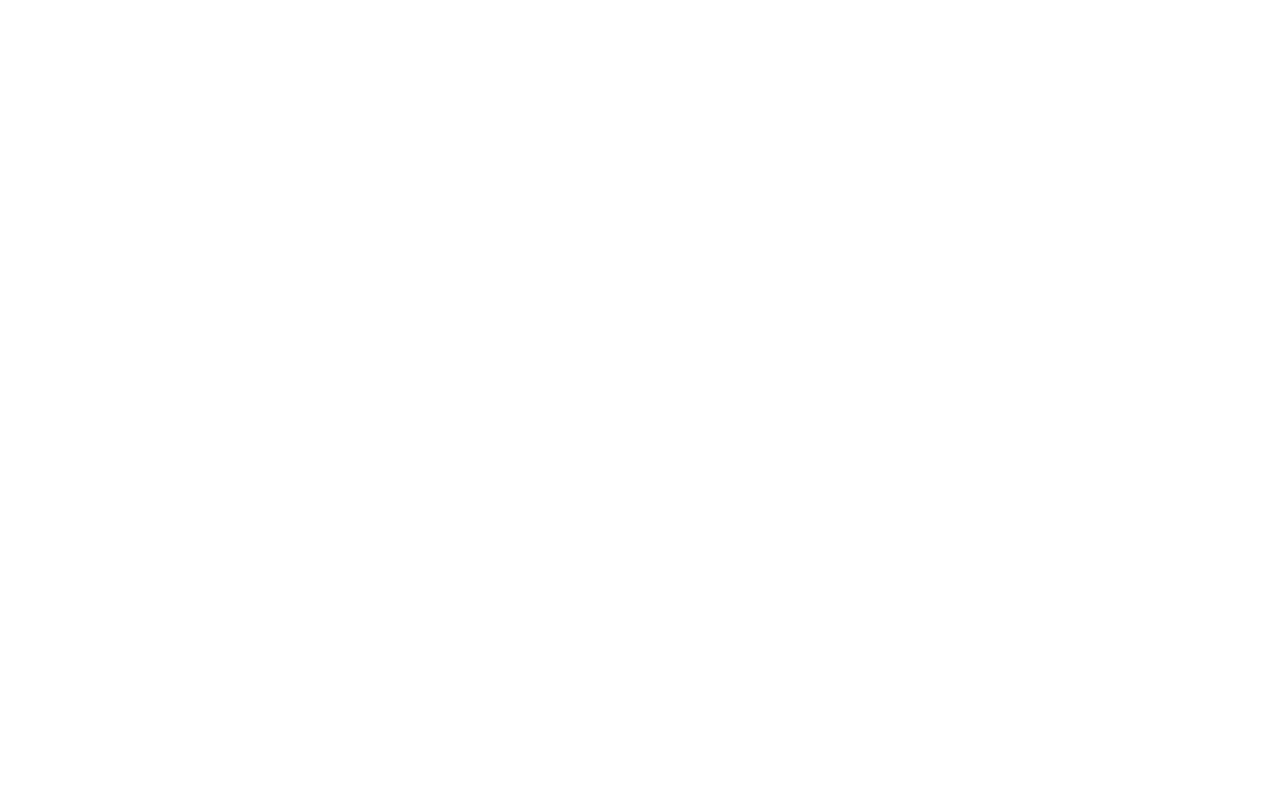
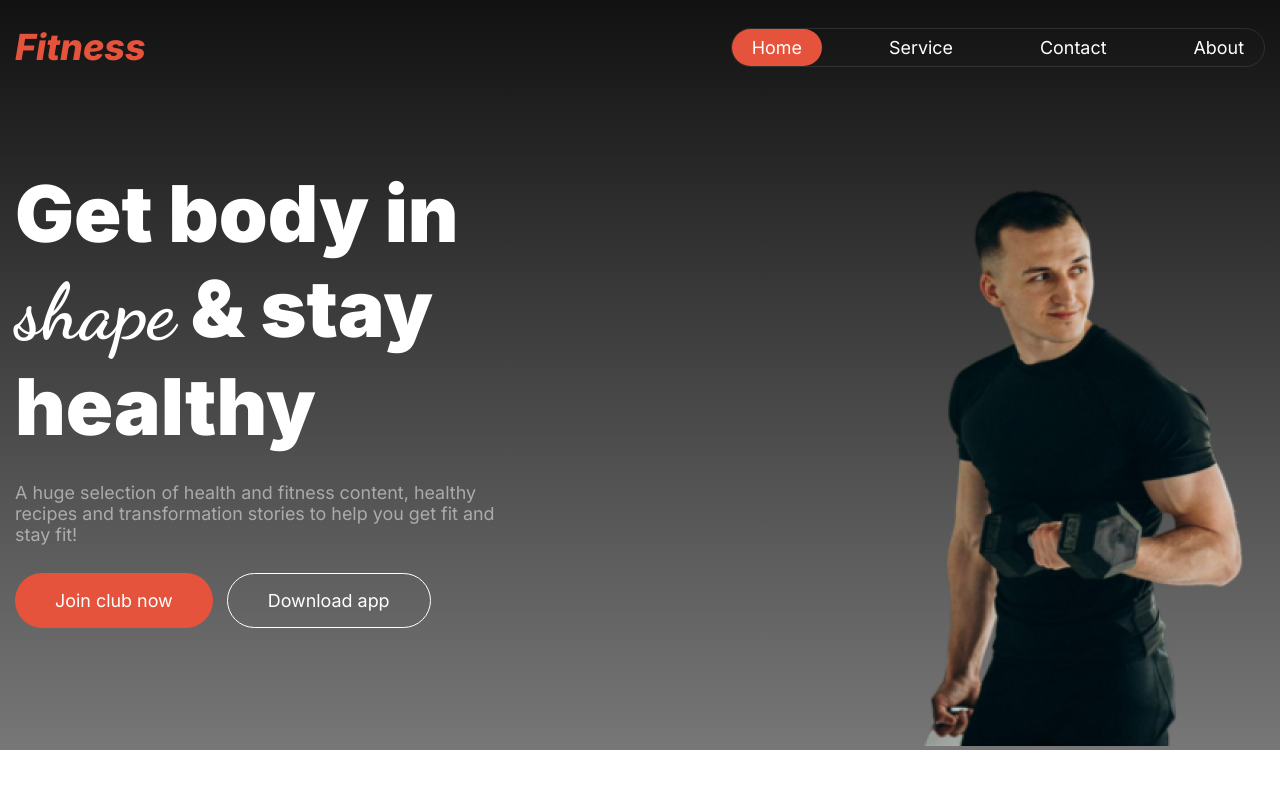
Before and after one commit to anikshajol/versatile-ui, a plain HTML site: page index.html in a window 1280 px wide. Drawn offline with Linux system fonts and the light colour scheme.

Commit message:
header section complete

```diff
--- a/index.html
+++ b/index.html
@@ -4,6 +4,51 @@
     <meta charset="UTF-8" />
     <meta name="viewport" content="width=device-width, initial-scale=1.0" />
     <title>Document</title>
+    <link rel="stylesheet" href="./styles/style.css" />
   </head>
-  <body></body>
+  <body>
+    <!-- header section start -->
+    <header id="header" class="">
+      <nav class="nav d-flex">
+        <h2 class="brand-logo"><i>Fitness</i></h2>
+
+        <ul class="d-flex">
+          <li><a class="nav-btn" href="#">Home</a></li>
+          <li><a href="#">Service</a></li>
+          <li><a href="#">Contact</a></li>
+          <li><a href="#">About</a></li>
+        </ul>
+      </nav>
+
+      <!-- banner section -->
+      <section class="d-flex banner-container">
+        <div class="banner-content">
+          <h1 class="">
+            Get body in <span class="special">shape</span> & stay healthy
+          </h1>
+          <p class="description">
+            A huge selection of health and fitness content, healthy recipes and
+            transformation stories to help you get fit and stay fit!
+          </p>
+          <div class="banner-btn-container">
+            <button class="primary-btn">Join club now</button>
+            <button class="secondary-btn">Download app</button>
+          </div>
+        </div>
+
+        <div class="banner-img">
+          <img src="./images/Images 2.png" alt="" />
+        </div>
+      </section>
+    </header>
+    <!-- header section end -->
+
+    <!-- main section start -->
+    <main></main>
+    <!-- main section end -->
+
+    <!-- footer section start -->
+    <footer></footer>
+    <!-- footer section end-->
+  </body>
 </html>
--- a/styles/style.css
+++ b/styles/style.css
@@ -0,0 +1,145 @@
+/* font family */
+@import url("https://fonts.googleapis.com/css2?family=Inter:ital,opsz,wght@0,14..32,100..900;1,14..32,100..900&display=swap");
+@import url("https://fonts.googleapis.com/css2?family=Dancing+Script:wght@400..700&display=swap");
+
+/* common style */
+:root {
+  --primary-color: rgb(230, 83, 60);
+  --text-p-color: rgba(255, 255, 255, 0.5);
+}
+
+/* shared style */
+* {
+  margin: 0;
+  padding: 0;
+  box-sizing: border-box;
+  font-family: "Inter", serif;
+}
+
+.title {
+  color: rgb(255, 255, 255);
+  font-size: 2.81rem;
+  font-weight: 900;
+  line-height: 120%;
+}
+
+button {
+  color: rgb(255, 255, 255);
+  color: rgb(255, 255, 255);
+  font-size: 1.12rem;
+}
+
+.description {
+  color: var(--text-p-color);
+  font-size: 1.12rem;
+  font-weight: 400;
+}
+
+.d-flex {
+  display: flex;
+}
+
+.primary-btn {
+  border-radius: 42px;
+  background: var(--primary-color);
+  padding: 16px 40px 16px 40px;
+  border: none;
+}
+
+.secondary-btn {
+  border: 1px solid rgb(255, 255, 255);
+  border-radius: 42px;
+  padding: 16px 40px 16px 40px;
+  background-color: transparent;
+}
+
+.nav,
+.banner-container {
+  max-width: 1250px;
+  margin: 0 auto;
+}
+
+/* header area style */
+
+#header {
+  /* background: rgb(17, 17, 17); */
+  background: linear-gradient(
+    180deg,
+    rgba(17, 17, 17),
+    rgba(119, 119, 119) 100%
+  );
+
+  min-height: 715px;
+}
+
+.nav {
+  justify-content: space-between;
+  align-items: center;
+  padding-top: 25px;
+  margin-bottom: 97px;
+}
+
+.nav .brand-logo {
+  color: var(--primary-color);
+  font-size: 2.25rem;
+  font-weight: 800;
+}
+
+.nav > ul {
+  gap: 47px;
+  border: 1px solid rgba(255, 255, 255, 0.1);
+  border-radius: 39px;
+}
+
+.nav ul li {
+  list-style-type: none;
+  padding: 8px 0;
+}
+
+.nav ul li a {
+  text-decoration: none;
+  color: rgb(255, 255, 255);
+  font-size: 1.12rem;
+  font-weight: 400;
+}
+
+.nav ul li a:first-child {
+  padding: 8px 20px 8px 20px;
+}
+
+.nav-btn {
+  border-radius: 46px;
+  background: rgb(230, 83, 60);
+}
+
+/* banner section */
+
+.banner-container {
+  justify-content: space-between;
+  gap: 167px;
+}
+
+.banner-content {
+  width: 40%;
+}
+
+.banner-content h1 {
+  color: rgb(255, 255, 255);
+  font-size: 4.89rem;
+  font-weight: 900;
+  margin-bottom: 28px;
+}
+.special {
+  font-family: "Dancing Script", serif;
+}
+
+.banner-btn-container {
+  display: flex;
+  gap: 14px;
+  margin-top: 28px;
+}
+
+.banner-img {
+  max-width: 100%;
+  object-fit: cover;
+}
```
